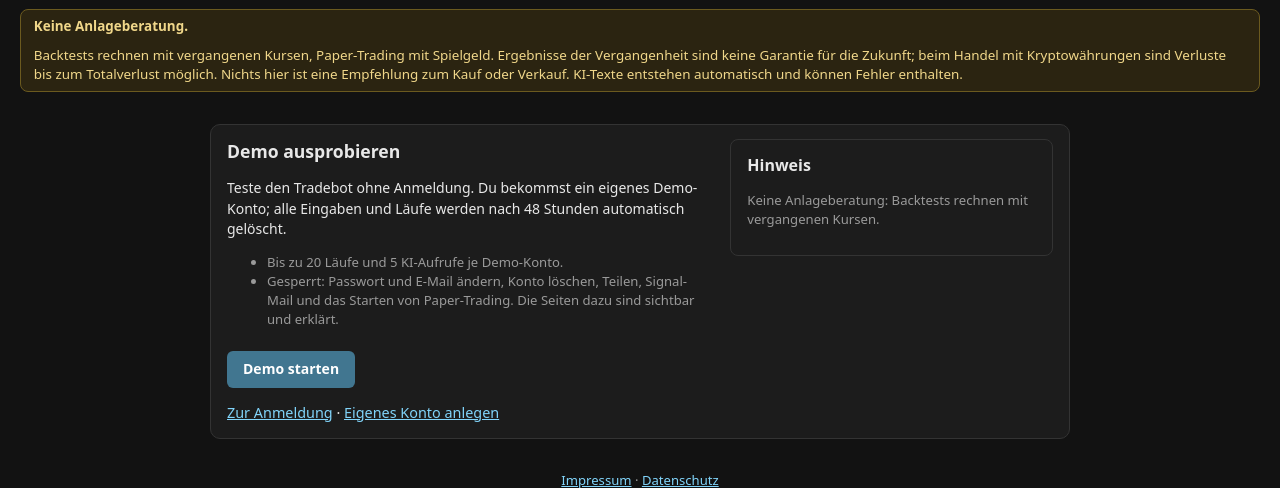
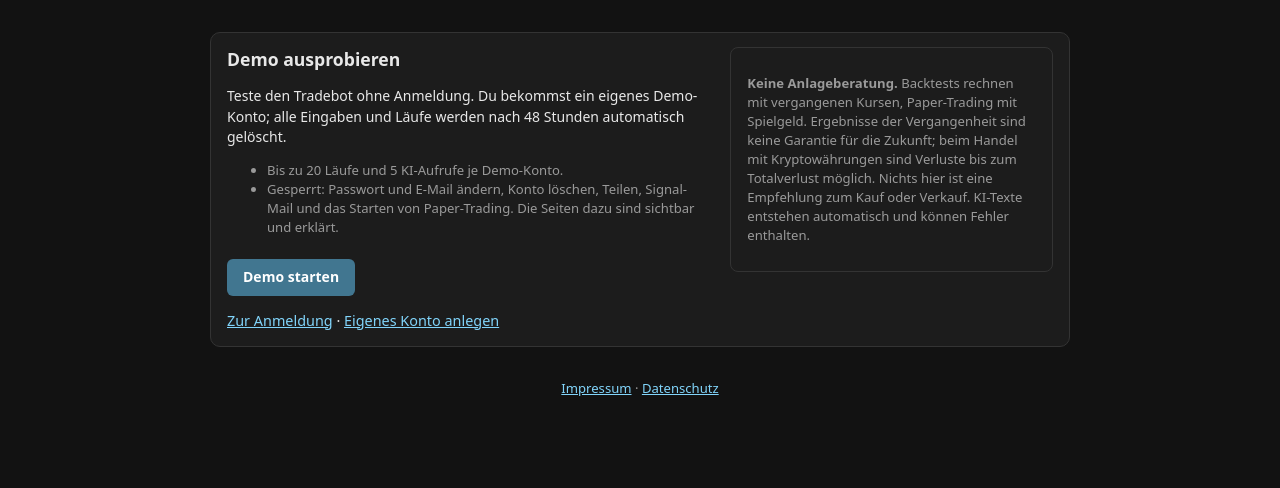
Before and after one commit to Busaschie/Python_Django_Blockchain, a Django app: page /demo/ in a window 1280 px wide. Shown: the part 69-557 px from the top of the page. Run offline with Django 5.2, Linux system fonts and the light colour scheme.

Commit message:
Demo Zugang 4

```diff
--- a/accounts/templates/accounts/demo_start.html
+++ b/accounts/templates/accounts/demo_start.html
@@ -1,9 +1,9 @@
 {% extends "accounts/base.html" %}
+{% block disclaimer %}{% endblock %}
 {% block auth %}<style>
 .auth{max-width:860px}
 .demo-grid{display:grid;grid-template-columns:3fr 2fr;gap:1.2rem;align-items:start}
 .demo-grid .note{border:1px solid var(--line,#ccc);border-radius:8px;padding:.8rem 1rem}
-.demo-grid .note h3{margin:.1rem 0 .4rem;font-size:1rem}
 @media(max-width:640px){.demo-grid{grid-template-columns:1fr}}
 </style>
 <div class="demo-grid">
@@ -18,7 +18,6 @@
 <p class="alt"><a href="{% url 'login' %}">Zur Anmeldung</a> · <a href="{% url 'register' %}">Eigenes Konto anlegen</a></p>
 </div>
 <aside class="note">
-<h3>Hinweis</h3>
-<p class="small">Keine Anlageberatung: Backtests rechnen mit vergangenen Kursen.</p>
+<p class="small"><strong>Keine Anlageberatung.</strong> <span>Backtests rechnen mit vergangenen Kursen, Paper-Trading mit Spielgeld. Ergebnisse der Vergangenheit sind keine Garantie für die Zukunft; beim Handel mit Kryptowährungen sind Verluste bis zum Totalverlust möglich. Nichts hier ist eine Empfehlung zum Kauf oder Verkauf. KI-Texte entstehen automatisch und können Fehler enthalten.</span></p>
 </aside>
 </div>{% endblock %}
--- a/accounts/test_demo.py
+++ b/accounts/test_demo.py
@@ -92,6 +92,8 @@ class LinkTests(TestCase):
         html = r.content.decode()
         self.assertLess(html.index(">Demo starten<"), html.index("<aside"))
         self.assertIn("demo-grid", html)
+        self.assertNotIn('id="disclaimer"', html)                       # kein Banner oben, der Hinweis steht im rechten Kasten
+        self.assertIn("Totalverlust", html[html.index("<aside"):])
 
     def test_kill_switch(self):
         with mock.patch.dict(os.environ, {"DEMO_ENABLED": "0"}):
--- a/backtester/templates/backtester/base.html
+++ b/backtester/templates/backtester/base.html
@@ -134,8 +134,8 @@
 <span>läuft in {{ demo.hours }} Std. ab</span><span>Läufe: {{ demo.runs }} von {{ demo.runs_max }}</span><span>KI-Aufrufe übrig: {{ demo.ai_left }} von {{ demo.ai_max }}</span>
 <span class="muted">Gesperrt: Passwort und E-Mail ändern, Konto löschen, Teilen, Signal-Mail, Paper-Trading starten.</span>
 <a href="{% url 'register' %}">Eigenes Konto anlegen</a></div>{% endif %}
-<div class="disclaimer" role="note" id="disclaimer"><strong>Keine Anlageberatung.</strong>
-<span>Backtests rechnen mit vergangenen Kursen, Paper-Trading mit Spielgeld. Ergebnisse der Vergangenheit sind keine Garantie für die Zukunft; beim Handel mit Kryptowährungen sind Verluste bis zum Totalverlust möglich. Nichts hier ist eine Empfehlung zum Kauf oder Verkauf. KI-Texte entstehen automatisch und können Fehler enthalten.</span></div>
+{% block disclaimer %}<div class="disclaimer" role="note" id="disclaimer"><strong>Keine Anlageberatung.</strong>
+<span>Backtests rechnen mit vergangenen Kursen, Paper-Trading mit Spielgeld. Ergebnisse der Vergangenheit sind keine Garantie für die Zukunft; beim Handel mit Kryptowährungen sind Verluste bis zum Totalverlust möglich. Nichts hier ist eine Empfehlung zum Kauf oder Verkauf. KI-Texte entstehen automatisch und können Fehler enthalten.</span></div>{% endblock %}
 {% block content %}{% endblock %}
 <p class="small" style="text-align:center;margin:1.5rem 0 .5rem"><a href="{% url 'impressum' %}">Impressum</a> · <a href="{% url 'datenschutz' %}">Datenschutz</a></p>
 </div>
```
